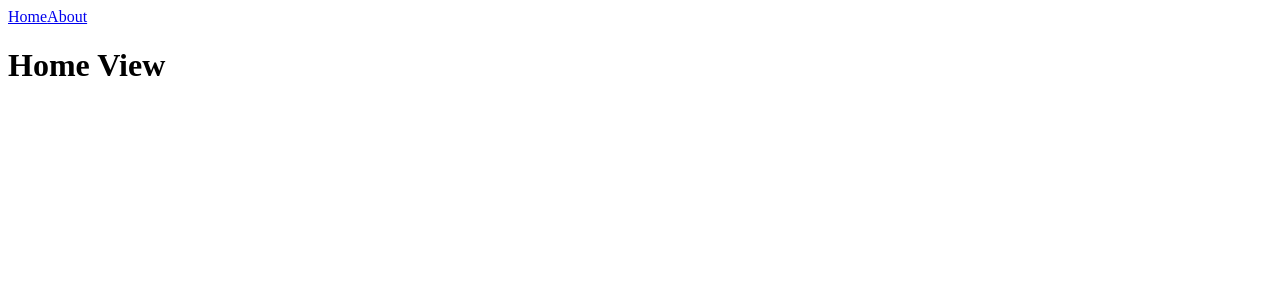
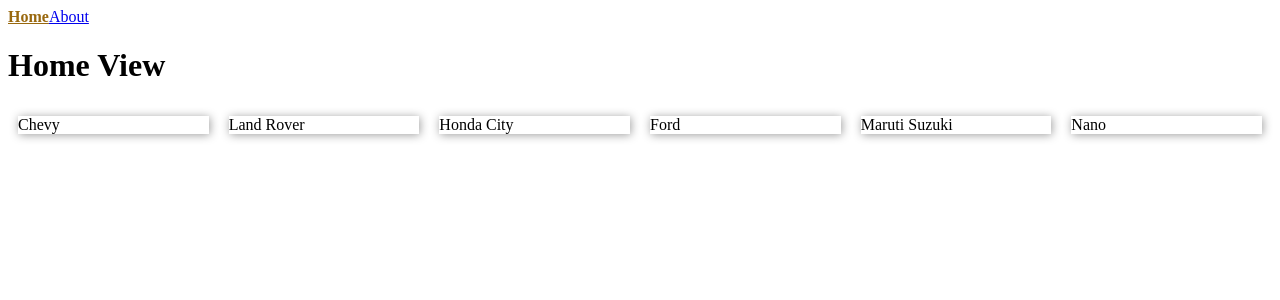
Before and after one commit to VanshikaWadhwa17/VueRouter, a Vue app: page / in a window 1280 px wide. Shown: the top 300 px of the page. Built offline with nearby package versions, Linux system fonts and the light colour scheme.

Commit message:
Simple routing code

```diff
--- a/src/App.vue
+++ b/src/App.vue
@@ -1,12 +1,13 @@
 <script setup>
 import {RouterView} from "vue-router"
 import Nav from "./components/Nav.vue"
+
 
 </script>
 
 <template>
   <div>
     <Nav/>
-<RouterView/>
+  <RouterView/>
   </div>
 </template>
--- a/src/components/Nav.vue
+++ b/src/components/Nav.vue
@@ -1,8 +1,18 @@
+<script setup>
+import {RouterLink} from "vue-router"
+
+</script>
 <template>
     <div>
-        <a href="/">Home</a>
-        <a href="/about">About</a>
+        <RouterLink active-class="active" to="/">Home</RouterLink>
+        <RouterLink active-class="active" to="/about">About</RouterLink>
 
         <!-- everytime we click on either of them the page is refreshing and rendering the component that we are routing to - thats a problem -->
+        <!-- we used router link to solve this problem here instead of Anchor tag-->
     </div>
 </template>
+<style scoped>
+.active{
+    font-weight: 900;
+    color: rgb(153,104,14)
+}</style>
--- /dev/null
+++ b/src/data/cars.json
@@ -0,0 +1,38 @@
+[
+    {
+        "id":1,
+        "name":"Chevy",
+        "price":15000,
+        "year":2015
+    },
+    {
+        "id":2,
+        "name":"Land Rover",
+        "price":85000,
+        "year":2013
+    },
+    {
+        "id":3,
+        "name":"Honda City",
+        "price":10000,
+        "year":2010
+    },
+    {
+        "id":4,
+        "name":"Ford",
+        "price":20000,
+        "year":2017
+    },
+    {
+        "id":5,
+        "name":"Maruti Suzuki",
+        "price":10000,
+        "year":2014
+    },
+    {
+        "id":6,
+        "name":"Nano",
+        "price":2000,
+        "year":2028
+    }
+]
--- a/src/router/index.js
+++ b/src/router/index.js
@@ -4,11 +4,12 @@
 import { createRouter,createWebHistory } from "vue-router";
 import HomeView from "../views/HomeView.vue"
 import AboutView from "../views/AboutView.vue"
+import CarView from "../views/CarView.vue"
 
 
 const router =createRouter({
 
-    history:createWebHistory(import.meta.env.BASE_URL),
+    history: createWebHistory(import.meta.env.BASE_URL),
     routes:[
         {
             path: "/",
@@ -19,7 +20,12 @@
             path: "/about",
             name: "about",
             component: AboutView
+        },
+        {
+            path:"/cars/:id",
+            name:"car",
+            component: CarView
         }
     ]
 })
-export default router;
+export default router
--- /dev/null
+++ b/src/views/CarView.vue
@@ -0,0 +1,21 @@
+<script setup>
+import {useRoute} from "vue-router"
+import cars from "../data/cars.json"
+
+const route =useRoute()
+//console.log(route.params)
+
+const car= cars.find(c=>c.id===parseInt(route.params.id))
+
+</script>
+<template>
+    <div>
+        <h1>
+            CarView
+
+        </h1>
+        <p>{{ car.name }}</p>
+        <p>{{ car.year }}</p>
+        <p>{{ car.price }}</p>
+    </div>
+</template>
--- a/src/views/HomeView.vue
+++ b/src/views/HomeView.vue
@@ -1,7 +1,29 @@
+<script setup>
+import cars from "../data/cars.json"
+import {RouterLink} from "vue-router"
+</script>
 <template>
     <div>
         <h1>
             Home View
         </h1>
+        <div class="cars">
+            <RouterLink :to="`/cars/${car.id}`" v-for="car in cars" :key="car.id">
+            {{ car.name }}</RouterLink>
+        </div>
     </div>
 </template>
+
+<style scoped>
+.cars{
+    display: flex;
+}
+.cars a {
+    text-decoration: none;
+    color: black;
+    width: 100%;
+    box-shadow: 1px 1px 10px rgba(0,0,0,0.388);
+    margin: 10px;
+
+}
+</style>
```
